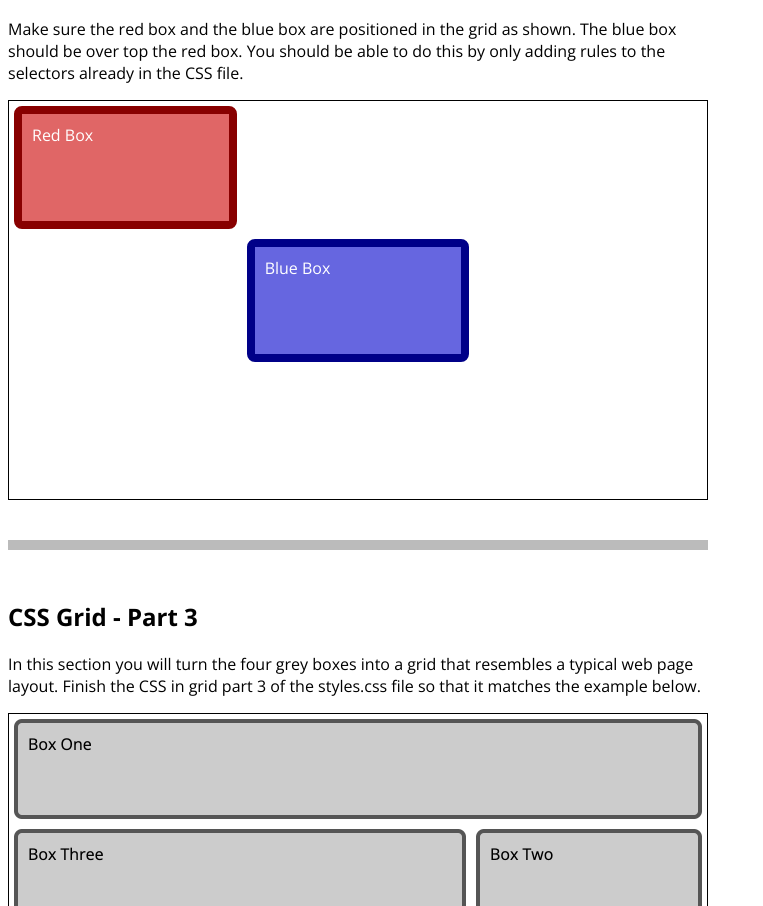
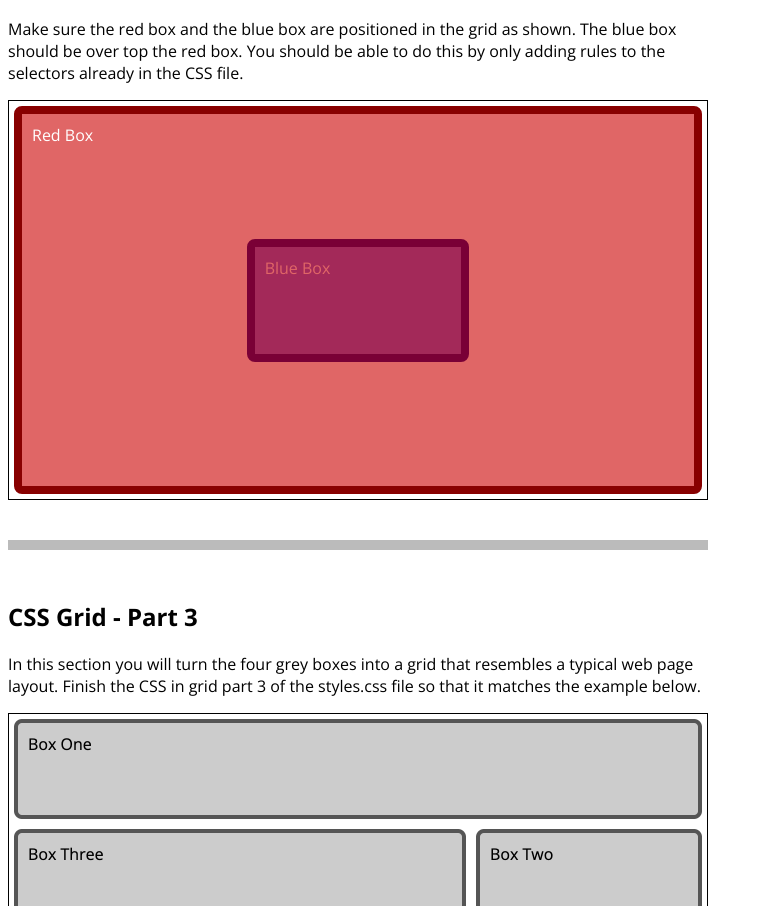
Before and after one commit to aantarhawk/aantar1-Lab2, a plain HTML site: page index.html in a window 1280 px wide. Shown: the part 4020-4926 px from the top of the page, without its empty margins (0-763 px from the left). Drawn offline with nearby package versions, Linux system fonts and the light colour scheme.

Commit message:
red box grid pt 2

```diff
--- a/styles.css
+++ b/styles.css
@@ -74,7 +74,8 @@
 }
 
 #grid-section2 .gridboxred {
-
+	grid-column: 1 / 4;
+	grid-row: 1 / 4;
 }
 
 /* end Grid Part 2 */
```
